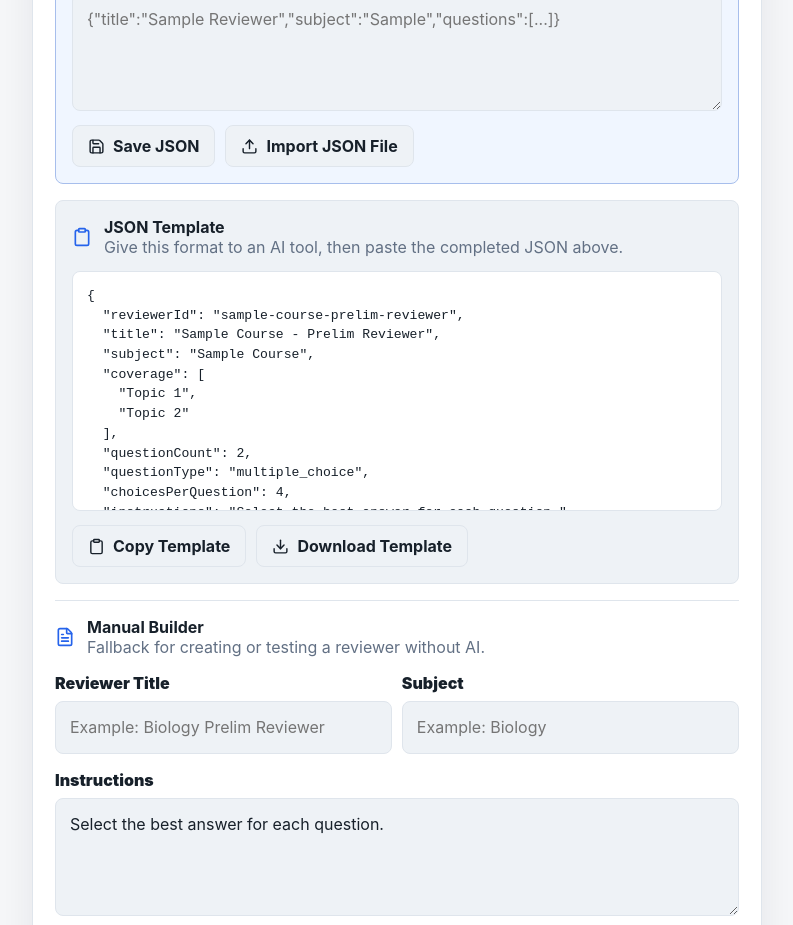
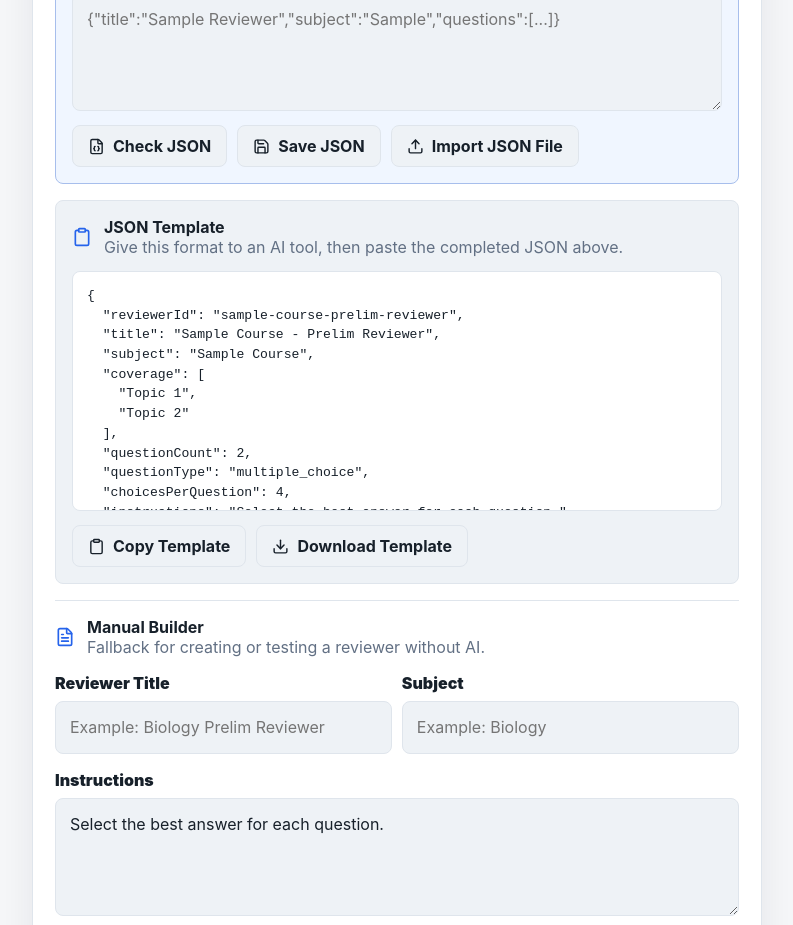
Before and after one commit to AlexPacaldo/ReviewHub, a React (Vite) app: page /generator in a window 1280 px wide. Shown: the part 1000-1925 px from the top of the page, without its empty margins (18-811 px from the left). Built offline with nearby package versions, Linux system fonts and the light colour scheme.

Commit message:
Add reviewer JSON validation check

```diff
--- a/src/pages/Generator.jsx
+++ b/src/pages/Generator.jsx
@@ -161,6 +161,7 @@ export default function Generator() {
   const [sourceText, setSourceText] = useState(savedDraft?.sourceText || "");
   const [jsonText, setJsonText] = useState(savedDraft?.jsonText || "");
   const [errors, setErrors] = useState([]);
+  const [jsonCheck, setJsonCheck] = useState(null);
   const [templateMessage, setTemplateMessage] = useState("");
   const [promptMessage, setPromptMessage] = useState("");
   const [draftMessage, setDraftMessage] = useState(savedDraft?.savedAt ? `Draft restored from ${new Date(savedDraft.savedAt).toLocaleString()}.` : "");
@@ -284,6 +285,31 @@ ${sourceText || "[Paste study material here]"}`
     }
   }
 
+  function checkReviewerJson(rawJson) {
+    try {
+      const parsedReviewer = JSON.parse(rawJson);
+      const reviewer = normalizeReviewerJson(parsedReviewer);
+      const validation = validateReviewer(reviewer);
+
+      if (!validation.isValid) {
+        setJsonCheck(null);
+        setErrors(validation.errors);
+        return;
+      }
+
+      setErrors([]);
+      setJsonCheck({
+        title: reviewer.title,
+        subject: reviewer.subject,
+        questions: reviewer.questions.length,
+        coverage: reviewer.coverage.length
+      });
+    } catch {
+      setJsonCheck(null);
+      setErrors(["Paste valid reviewer JSON before checking."]);
+    }
+  }
+
   async function copySampleTemplate() {
     try {
       await navigator.clipboard.writeText(sampleTemplateText);
@@ -336,6 +362,7 @@ ${sourceText || "[Paste study material here]"}`
     setSourceText("");
     setJsonText("");
     setErrors([]);
+    setJsonCheck(null);
     setTemplateMessage("");
     setPromptMessage("");
     setDraftMessage("Draft cleared.");
@@ -413,6 +440,10 @@ ${sourceText || "[Paste study material here]"}`
               <textarea value={jsonText} onChange={(event) => setJsonText(event.target.value)} placeholder='{"title":"Sample Reviewer","subject":"Sample","questions":[...]}' />
             </label>
             <div className="button-row">
+              <button className="button subtle" type="button" onClick={() => checkReviewerJson(jsonText)}>
+                <FileJson size={17} aria-hidden="true" />
+                Check JSON
+              </button>
               <button className="button subtle" type="button" onClick={() => saveReviewerJson(jsonText)}>
                 <Save size={17} aria-hidden="true" />
                 Save JSON
@@ -423,6 +454,13 @@ ${sourceText || "[Paste study material here]"}`
                 <input type="file" accept="application/json,.json" onChange={handleJsonFile} />
               </label>
             </div>
+            {jsonCheck ? (
+              <div className="json-check-card" role="status">
+                <strong>JSON looks ready.</strong>
+                <span>{jsonCheck.title} - {jsonCheck.subject}</span>
+                <span>{jsonCheck.questions} questions across {jsonCheck.coverage} coverage areas</span>
+              </div>
+            ) : null}
           </div>
 
           {errors.length ? (
--- a/src/styles.css
+++ b/src/styles.css
@@ -826,6 +826,22 @@ legend {
   border-radius: 8px;
 }
 
+.json-check-card {
+  display: grid;
+  gap: 4px;
+  padding: 12px 14px;
+  color: var(--success);
+  background: var(--success-soft);
+  border: 1px solid color-mix(in srgb, var(--success) 34%, var(--border));
+  border-radius: 8px;
+  font-weight: 800;
+}
+
+.json-check-card span {
+  color: var(--text);
+  font-weight: 700;
+}
+
 .template-panel {
   display: grid;
   gap: 14px;
```
